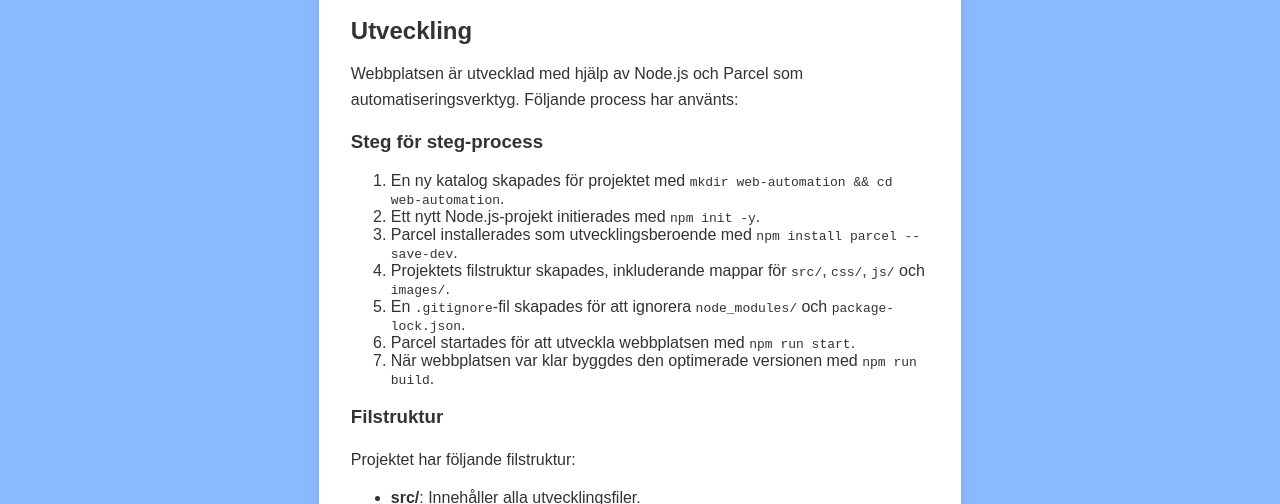
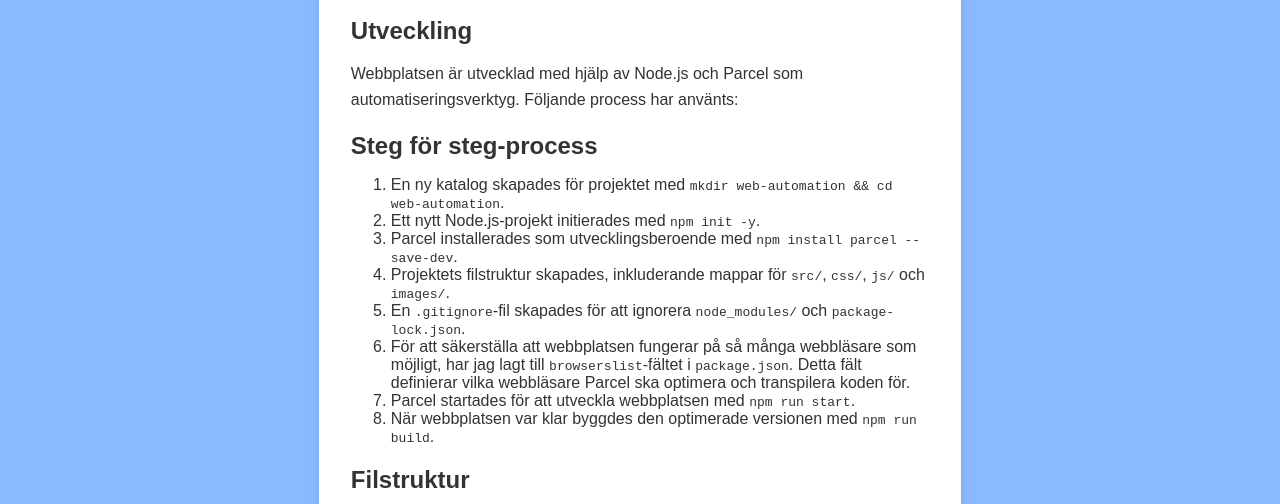
Before and after one commit to SaraM47/parcel-web-automation, a website built with Parcel: page src/process.html in a window 1280 px wide. Shown: the part 294-798 px from the top of the page. Built offline with nearby package versions, Linux system fonts and the light colour scheme.

Commit message:
Uppdaterar de logiska rubrik struktur och lägger till innehåll på processen

```diff
--- a/src/process.html
+++ b/src/process.html
@@ -29,18 +29,19 @@
             <p>
                 Webbplatsen är utvecklad med hjälp av Node.js och Parcel som automatiseringsverktyg. Följande process har använts:
             </p>
-            <h3>Steg för steg-process</h3>
+            <h2>Steg för steg-process</h2>
             <ol>
                 <li>En ny katalog skapades för projektet med <code>mkdir web-automation && cd web-automation</code>.</li>
                 <li>Ett nytt Node.js-projekt initierades med <code>npm init -y</code>.</li>
                 <li>Parcel installerades som utvecklingsberoende med <code>npm install parcel --save-dev</code>.</li>
                 <li>Projektets filstruktur skapades, inkluderande mappar för <code>src/</code>, <code>css/</code>, <code>js/</code> och <code>images/</code>.</li>
                 <li>En <code>.gitignore</code>-fil skapades för att ignorera <code>node_modules/</code> och <code>package-lock.json</code>.</li>
+                <li>För att säkerställa att webbplatsen fungerar på så många webbläsare som möjligt, har jag lagt till <code>browserslist</code>-fältet i <code>package.json</code>. Detta fält definierar vilka webbläsare Parcel ska optimera och transpilera koden för.</li>
                 <li>Parcel startades för att utveckla webbplatsen med <code>npm run start</code>.</li>
                 <li>När webbplatsen var klar byggdes den optimerade versionen med <code>npm run build</code>.</li>
             </ol>
 
-            <h3>Filstruktur</h3>
+            <h2>Filstruktur</h2>
             <p>Projektet har följande filstruktur:</p>
             <ul>
                 <li><strong>src/</strong>: Innehåller alla utvecklingsfiler.</li>
```
